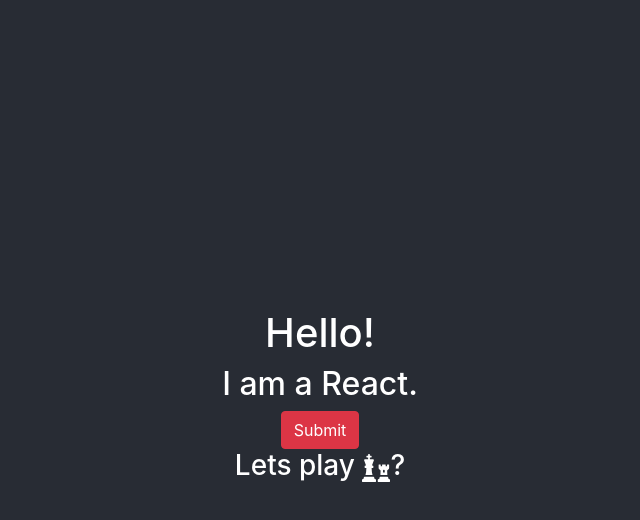
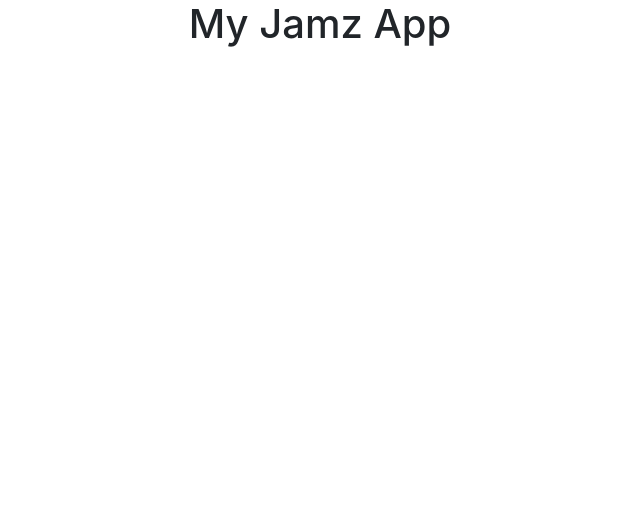
Before and after one commit to JustinWarren/my-jamz-app, a React (Create React App) app: page / in a window 1280 px wide. Shown: the top 520 px of the page, without its empty margins (320-960 px from the left). Built offline with nearby package versions, Linux system fonts and the light colour scheme.

Commit message:
deleting logo.svg and index.css

```diff
--- a/src/App.js
+++ b/src/App.js
@@ -1,20 +1,15 @@
 import React, { Component } from 'react';
-import logo from './logo.svg';
 import './App.css';
 import { FaChess } from 'react-icons/fa';  //This is how you import a FontAwesome icon to be used!
 
 
-
+//render() is a lifecycle method - its required because it renders component in browser
+//Need to use className attribute instead of class in JSX
 class App extends Component {
   render() {
     return (
       <div className="App">
-        <header className="App-header">
-          <h1>{"Hello!"}</h1>
-          <h2>{"I am a React."}</h2>
-          <button className="btn btn-danger">Submit</button>
-          <h3> Lets play <FaChess />? </h3>
-        </header>
+        <h1>My Jamz App</h1>
       </div>
     );
   }
--- a/src/index.css
+++ /dev/null
@@ -1,13 +0,0 @@
-body {
-  margin: 0;
-  font-family: -apple-system, BlinkMacSystemFont, 'Segoe UI', 'Roboto', 'Oxygen',
-    'Ubuntu', 'Cantarell', 'Fira Sans', 'Droid Sans', 'Helvetica Neue',
-    sans-serif;
-  -webkit-font-smoothing: antialiased;
-  -moz-osx-font-smoothing: grayscale;
-}
-
-code {
-  font-family: source-code-pro, Menlo, Monaco, Consolas, 'Courier New',
-    monospace;
-}
--- a/src/index.js
+++ b/src/index.js
@@ -2,7 +2,6 @@
 //REACT, REACTDOM AND MAIN APP COMPONENT(LINE 6) ARE IMPORTED HERE
 import React from 'react';
 import ReactDOM from 'react-dom';
-import './index.css';
 import App from './App';
 
 //THIS RENDERS THE APP(APP.JS) ELEMENT INTO THE DIV WITH ID OF ROOT IN INDEX.HTML
```
Also changed, not shown: src/logo.svg (deleted).
